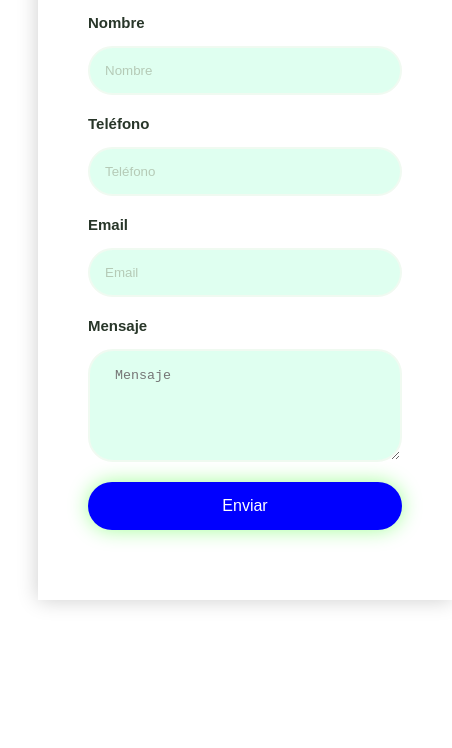
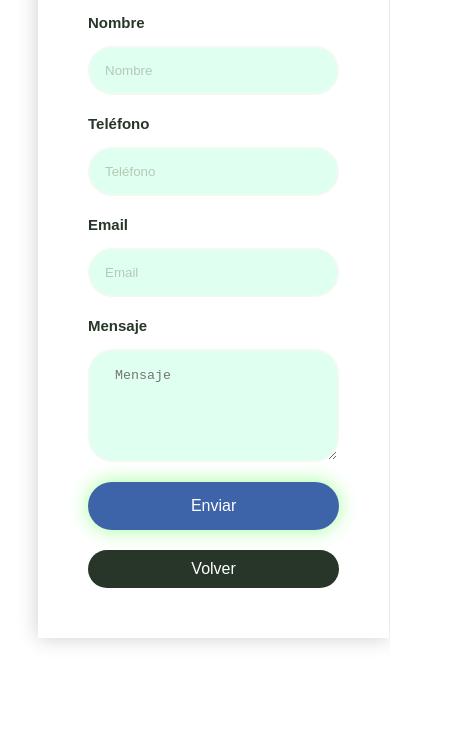
Before and after one commit to EHR27/Portfolio, a plain HTML site: page contacto.html in a window 390 px wide. Shown: the part 172-920 px from the top of the page, 452 px wide, since content can reach past the window. Drawn offline with Linux system fonts and the light colour scheme.

Commit message:
Version 2.0

```diff
--- a/contacto.css
+++ b/contacto.css
@@ -57,26 +57,47 @@ input::placeholder{
     color: #FFFFFF;
     border: 0;
     border-radius: 25px;
-    background-color: blue;
+    background-color: #3D64A9;
     box-shadow: 0 0 20px rgba(25, 254, 0, 0.4);
     cursor: pointer;
 }
 
 .btn:hover{
+    transition: all ease 0.5s;
     background-color: #283629;
 }
 
-@media(max-width: 991px){
-    body{
+a{
+    display: inline-block;
+    padding: 10px 20px; /* Ajusta el relleno según sea necesario */
+    background-color: #283629; /* Color de fondo del botón */
+    color: white; /* Color del texto del botón */
+    border: none; /* Elimina el borde del botón */
+    border-radius: 25px; /* Añade esquinas redondeadas al botón */
+    text-align: center; /* Centra el texto dentro del botón */
+    text-decoration: none; /* Elimina la decoración de texto */
+    cursor: pointer; /* Cambia el cursor a un puntero al pasar el ratón */
+}
+
+a:hover{
+    transition: all ease-out 0.2s;
+    background-color: #45a049;
+}
+
+@media (max-width: 420px) {
+    body {
         padding: 30px;
     }
 
-    form{
+    form {
         padding: 50px;
-        width: 100%;
+        width: 80%;
+        margin: 0 auto;
     }
 
-    input{
+    input {
         padding: 15px;
+        width: 100%;
+        box-sizing: border-box;
     }
 }
--- a/contacto.html
+++ b/contacto.html
@@ -23,6 +23,7 @@
             <textarea name="message" id="message" cols="30" rows="5" placeholder="Mensaje" required></textarea>
 
             <input class="btn" type="submit" value="Enviar">
+            <a href="index.html">Volver</a>
         </div>
     </form>
 </body>
```
Also changed, not shown: style.css (+13 -3 lines), script.js (line endings or trailing spaces).
